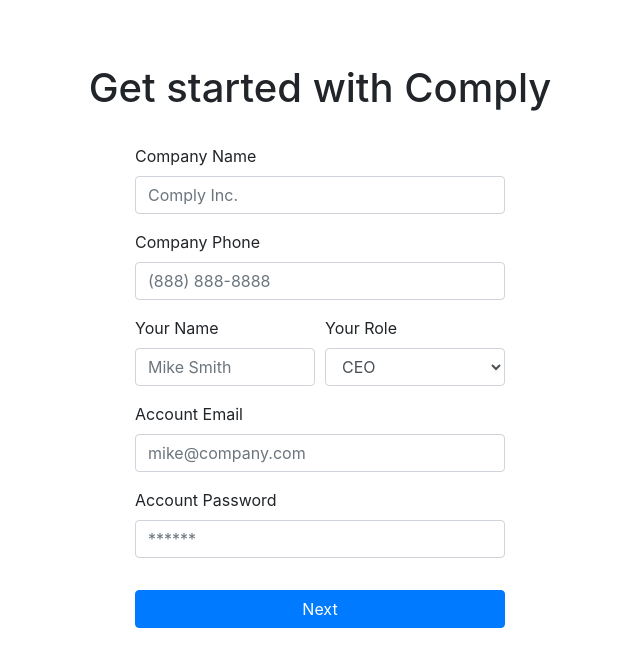
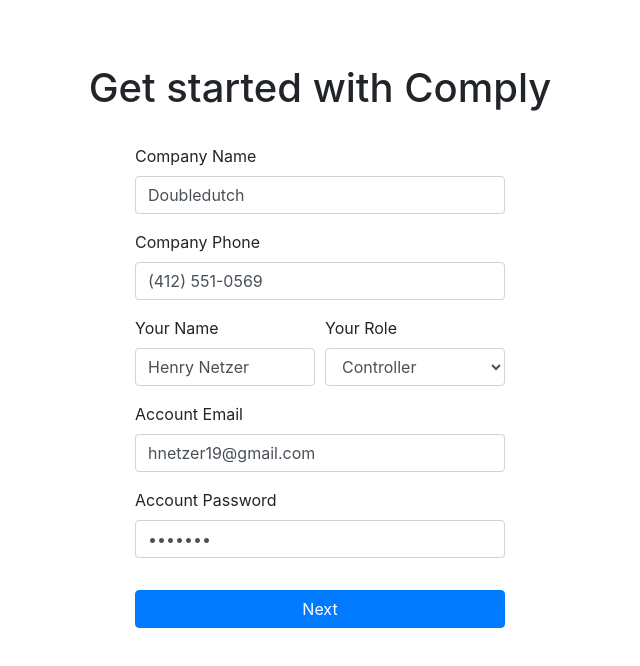
Before and after one commit to hnetzer/comply-frontend, a React (Create React App) app: page / in a window 1280 px wide. Shown: the top 666 px of the page, without its empty margins (320-960 px from the left). Built offline with nearby package versions, Linux system fonts and the light colour scheme.

Commit message:
renaming and moving things around for signup flow

```diff
--- a/package.json
+++ b/package.json
@@ -8,6 +8,7 @@
     "@testing-library/react": "^9.3.2",
     "@testing-library/user-event": "^7.1.2",
     "bootstrap": "^4.4.1",
+    "formik": "^2.1.1",
     "moment": "^2.24.0",
     "react": "^16.12.0",
     "react-bootstrap": "^1.0.0-beta.16",
--- a/src/App.js
+++ b/src/App.js
@@ -1,11 +1,8 @@
 import React from 'react';
-import { Router, Link } from "@reach/router"
+import { Router } from "@reach/router"
 
 import FilingScheduleScreen from "./screens/FilingScheduleScreen"
 import GetStartedScreen from "./screens/GetStartedScreen"
-
-let Home = () => <div>Home</div>
-let Dash = () => <div>Dash</div>
 
 const App = (props) => {
 
--- /dev/null
+++ b/src/actions/filing.js
@@ -0,0 +1,44 @@
+const API_BASE_URI = 'https://comply-api.herokuapp.com';
+
+// const GET_FILINGS_REQUEST = "GET_FILINGS_REQUEST";
+const GET_FILINGS_RESPONSE = "GET_FILINGS_RESPONSE";
+const GET_FILINGS_ERROR = "GET_FILINGS_ERROR";
+
+/*function Request() {
+  return {
+    type: REQUEST
+  }
+}*/
+
+const GetFilingsResponse = (data) => {
+  return {
+    type: GET_FILINGS_RESPONSE,
+    data: data
+  }
+}
+
+const GetFilingsError = (error) => {
+  return {
+    type: GET_FILINGS_ERROR,
+    error: error
+  }
+}
+
+export const getFilings = (companyId) => {
+  return dispatch => {
+    fetch(`${API_BASE_URI}/filings?companyId=${companyId}`)
+    .then(resp => resp.json())
+    .then(resp => {
+      console.log('got response')
+      dispatch(GetFilingsResponse(resp))
+      console.log(resp)
+    })
+    .catch(err => {
+      dispatch(GetFilingsError(err))
+    })
+  };
+}
+
+export default {
+  getFilings
+}
--- a/src/actions/simpleAction.js
+++ /dev/null
@@ -1,52 +0,0 @@
-const API_BASE_URI = 'https://comply-api.herokuapp.com';
-
-const simpleAction = () => dispatch => {
- dispatch({
-  type: 'SIMPLE_ACTION',
-  payload: 'result_of_simple_action'
- })
-}
-
-const REQUEST = "REQUEST";
-const RESPONSE = "RESPONSE";
-const ERROR = "ERROR";
-
-function Request() {
-  return {
-    type: REQUEST
-  }
-}
-
-function Response(data) {
-  return {
-    type: RESPONSE,
-    data: data
-  }
-}
-
-function Error(error) {
-  return {
-    type: ERROR,
-    error: error
-  }
-}
-
-function getFilings(companyId) {
-  return dispatch => {
-    fetch(`${API_BASE_URI}/filings?companyId=${companyId}`)
-    .then(resp => resp.json())
-    .then(resp => {
-      console.log('got response')
-      dispatch(Response(resp))
-      console.log(resp)
-    })
-    .catch(err => {
-      dispatch(Error(err))
-    })
-  };
-}
-
-module.exports = {
-  getFilings,
-  simpleAction
-};
--- a/src/reducers/simpleReducer.js
+++ b/src/reducers/filingReducer.js
@@ -9,9 +9,9 @@
 
 export default (state = initialState, action) => {
  switch (action.type) {
-  case 'REQUEST':
+  case 'GET_FILINGS_REQUEST':
    return state;
-  case 'RESPONSE':
+  case 'GET_FILINGS_RESPONSE':
     return {
       filings: action.data.filings,
       company: action.data.company,
@@ -19,7 +19,7 @@
       jurisdictions: action.data.jurisdictions,
       error: null
     }
-  case 'ERROR':
+  case 'GET_FILINGS_ERROR':
    return {
      filings: [],
      company: null,
--- a/src/reducers/rootReducer.js
+++ b/src/reducers/rootReducer.js
@@ -1,6 +1,6 @@
 import { combineReducers } from 'redux';
-import simpleReducer from './simpleReducer';
+import filingReducer from './filingReducer';
 
 export default combineReducers({
- simpleReducer
+ filingReducer
 });
--- a/src/screens/FilingScheduleScreen.js
+++ b/src/screens/FilingScheduleScreen.js
@@ -2,7 +2,7 @@
 import { connect } from 'react-redux';
 import moment from 'moment'
 
-import { simpleAction, getFilings } from '../actions/simpleAction';
+import { getFilings } from '../actions/filing';
 
 import Dropdown from 'react-bootstrap/Dropdown';
 import Table from 'react-bootstrap/Table';
@@ -88,7 +88,7 @@
 }
 
 const mapStateToProps = state => {
-  const data = state.simpleReducer
+  const data = state.filingReducer
   return data
 }
 
--- a/src/screens/GetStartedScreen.js
+++ b/src/screens/GetStartedScreen.js
@@ -1,4 +1,5 @@
 import React, { useState } from 'react';
+import { Formik } from 'formik';
 
 // React Bootstrap components
 import Container from 'react-bootstrap/Container';
@@ -11,40 +12,92 @@
 const GetStartedScreen = (props) => {
   const [validated, setValidated] = useState(false);
 
-  const handleSubmit = event => {
-     const form = event.currentTarget;
-     if (form.checkValidity() === false) {
-       event.preventDefault();
-       event.stopPropagation();
+  const initialFormValues = {
+    companyName: 'Doubledutch',
+    companyPhone: '(412) 551-0569',
+    name: 'Henry Netzer',
+    role: 'Controller',
+    email: 'hnetzer19@gmail.com',
+    password: 'test123'
   }
-     setValidated(true);
-  };
 
+  const handleValidation = values => {
+    const errors = {};
+    if (!values.email) {
+      errors.email = 'Required';
+    } else if (
+      !/^[A-Z0-9._%+-]+@[A-Z0-9.-]+\.[A-Z]{2,}$/i.test(values.email)
+    ) {
+      errors.email = 'Invalid email address';
+    }
+    return errors;
+  }
+
+  const handleSubmit = (values, { setSubmitting }) => {
+    setTimeout(() => {
+      alert(JSON.stringify(values, null, 2));
+      setSubmitting(false);
+    }, 400);
+  }
 
   return (
     <Container className={styles.container}>
       <h1 className={styles.header}>Get started with Comply</h1>
       <Container className={styles.formContainer}>
-        <Form noValidate validated={validated} onSubmit={handleSubmit}>
+      <Formik
+        initialValues={initialFormValues}
+        validate={handleValidation}
+        onSubmit={handleSubmit}
+      >
+      {({
+        values,
+        errors,
+        touched,
+        handleChange,
+        handleBlur,
+        handleSubmit,
+        isSubmitting,
+        /* and other goodies */
+      }) => (
+          <Form validated={validated} onSubmit={handleSubmit}>
             <Form.Group controlId="companyName">
               <Form.Label>Company Name</Form.Label>
-            <Form.Control type="text" placeholder="Comply Inc." />
+              <Form.Control
+                required
+                onChange={handleChange}
+                type="text"
+                placeholder="Comply Inc."
+                value={values.companyName} />
             </Form.Group>
             <Form.Group controlId="companyPhone">
               <Form.Label>Company Phone</Form.Label>
-            <Form.Control type="text" placeholder="(888) 888-8888" />
+              <Form.Control
+                required
+                onChange={handleChange}
+                type="text"
+                placeholder="(888) 888-8888"
+                value={values.companyPhone}/>
             </Form.Group>
             <Form.Row>
               <Col>
                 <Form.Group controlId="yourName">
                   <Form.Label>Your Name</Form.Label>
-                <Form.Control type="text" placeholder="Mike Smith" />
+                  <Form.Control
+                    required
+                    onChange={handleChange}
+                    type="text"
+                    placeholder="Mike Smith"
+                    value={values.name} />
                 </Form.Group>
               </Col>
               <Col>
-              <Form.Group controlId="yourROle">
+                <Form.Group controlId="yourRole">
                   <Form.Label>Your Role</Form.Label>
-                <Form.Control as="select">
+                  <Form.Control
+                    required
+                    onChange={handleChange}
+                    value={values.role}
+                    as="select">
                     <option>CEO</option>
                     <option>CFO</option>
                     <option>Controller</option>
@@ -57,16 +110,30 @@
             </Form.Row>
             <Form.Group controlId="accountEmail">
               <Form.Label>Account Email</Form.Label>
-            <Form.Control type="email" placeholder="mike@company.com" />
+              <Form.Control
+                required
+                onChange={handleChange}
+                type="email"
+                placeholder="mike@company.com"
+                value={values.email}
+                />
             </Form.Group>
             <Form.Group controlId="accountPassword">
               <Form.Label>Account Password</Form.Label>
-            <Form.Control type="password" placeholder="******" />
+              <Form.Control
+                required
+                onChange={handleChange}
+                type="password"
+                placeholder="******"
+                value={values.password}
+                 />
             </Form.Group>
             <Button variant="primary" type="submit" block className={styles.submitButton}>
               Next
             </Button>
           </Form>
+        )}
+        </Formik>
       </Container>
     </Container>
   )
```
Also changed, not shown: src/actions/signup.js (added, +20 -0 lines), 1 other file (tests, documents, lock files or other folders). Lines whose indentation alone changed are shown as unchanged.
